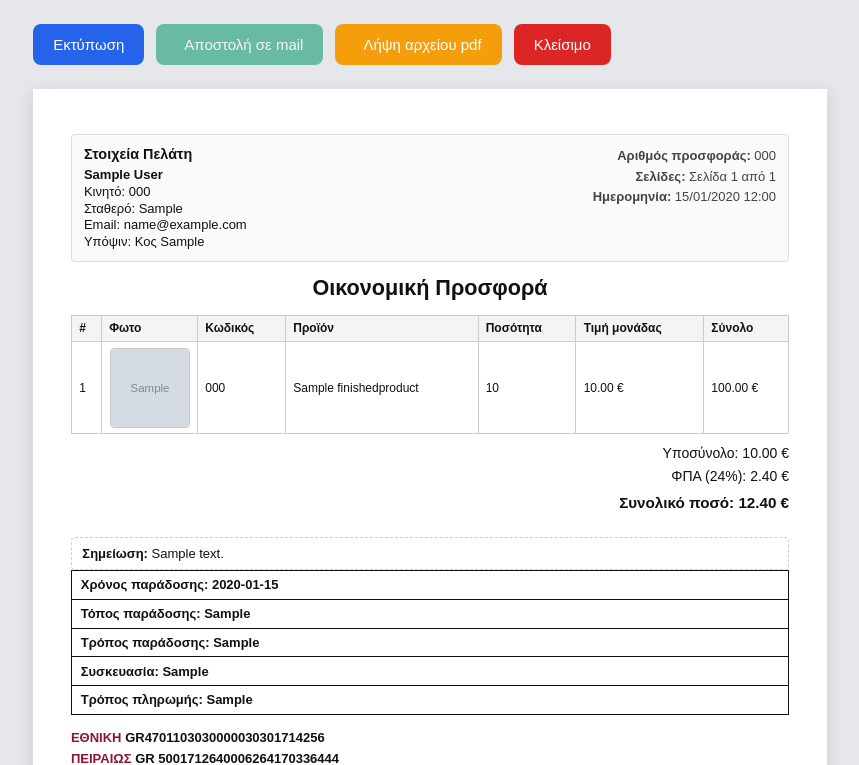
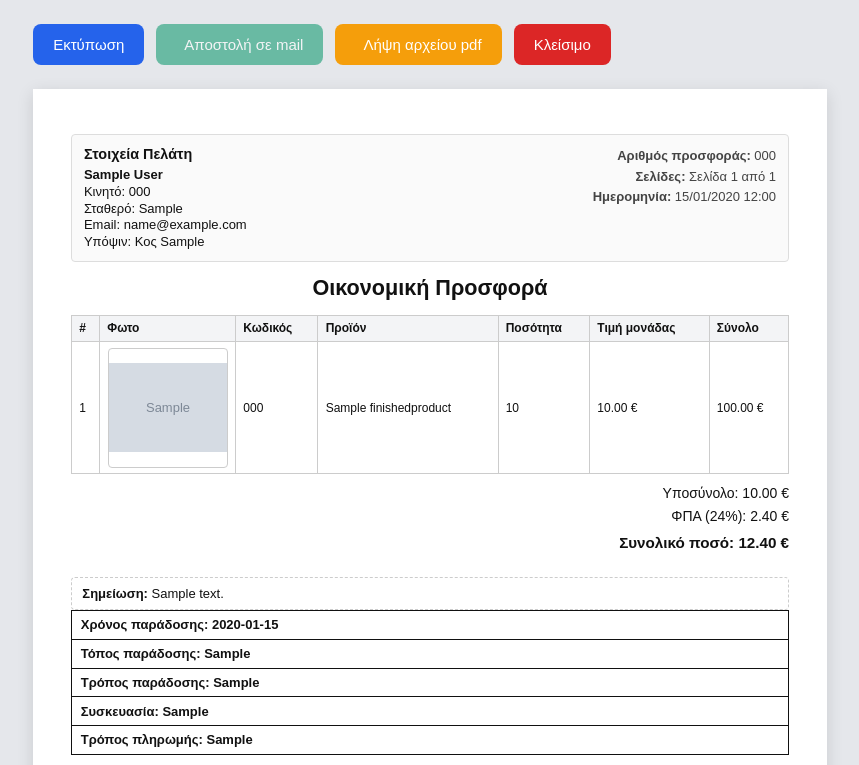
Before and after one commit to vaingr/fotodiakosmos, a Django app: page /products/offers/1/print/ in a window 1280 px wide. Shown: the top 765 px of the page, without its empty margins (210-1069 px from the left). Run offline with Django 5.2, Linux system fonts and the light colour scheme; a user stored in the database is signed in; data comes from the database, SQL or seed files in the repository; tables that the repository leaves empty hold one stand-in row (values such as "Sample post"); grey boxes marked "Sample" are stand-in pictures.

Commit message:
bigger photos not croped

```diff
--- a/products/templates/products/offer_print.html
+++ b/products/templates/products/offer_print.html
@@ -196,11 +196,13 @@
             background: #f3f4f6;
             font-weight: 700;
         }
-        .photo-col { width: 96px; text-align: center; }
+        .photo-col { width: 136px; text-align: center; }
         .print-product-thumb {
-            width: 80px;
-            height: 80px;
-            object-fit: cover;
+            width: 120px;
+            height: 120px;
+            object-fit: contain;
+            object-position: center;
+            background: #fff;
             border-radius: 4px;
             border: 1px solid #ccc;
             display: block;
@@ -433,8 +435,8 @@
                         <img src="{{ item.product.photo.url }}"
                              alt="{{ item.product.name }}"
                              class="print-product-thumb"
-                             width="80"
-                             height="80"
+                             width="120"
+                             height="120"
                              loading="eager"
                              decoding="sync"
                              onerror="this.onerror=null;var s=document.createElement('span');s.className='print-photo-empty';s.textContent='—';this.replaceWith(s);">
```
